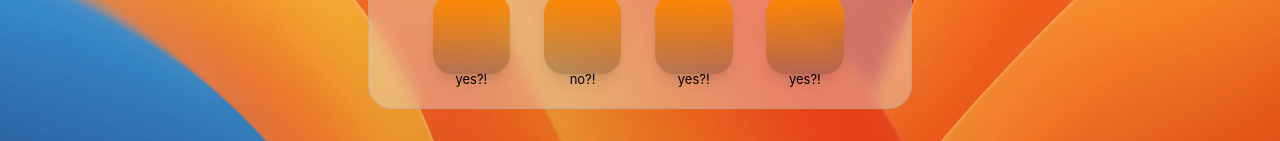
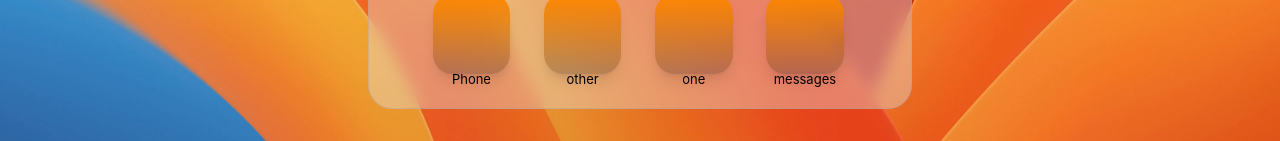
Before and after one commit to brycenGabaldon/brycengabaldon, a React (Create React App) app: page / in a window 1280 px wide. Shown: the part 659-800 px from the top of the page. Built offline with nearby package versions, Linux system fonts and the light colour scheme; the HTML template or start-up script is replaced by a standard one.

Commit message:
href test

```diff
--- a/package.json
+++ b/package.json
@@ -6,6 +6,7 @@
     "@testing-library/jest-dom": "^5.16.5",
     "@testing-library/react": "^13.3.0",
     "@testing-library/user-event": "^13.5.0",
+    "classnames": "^2.3.2",
     "framer-motion": "^7.1.0",
     "react": "^18.2.0",
     "react-dom": "^18.2.0",
--- a/src/components/File.jsx
+++ b/src/components/File.jsx
@@ -3,16 +3,18 @@ import { data } from '../iconData'
 import { motion } from 'framer-motion';
 
 export default function Buttons() {
+
+
   return (
     <div className='Roww'>
       {data.icons.map((icon, key) => {
-        return <div className="Spacing">
+        return <div className="Spacing" href={icon.ref}>
             <button className="buttons1 aspect-w-1 aspect-h-1" >
             <motion.div
         className={icon.iconClass} whileHover={{ scale: 1.3 }} whileTap={{ scale: 0.95 }}
-        style={icon.style} >
+        style={icon.style}>
         <div className={icon.labelClass} >
-      {icon.label}</div>
+      {icon.name}</div>
 
       </motion.div>
       </button>
--- a/src/iconData.js
+++ b/src/iconData.js
@@ -3,10 +3,10 @@ export const data = {
     {
 
     key : 1,
-  name : "messages",
+  name : "Phone",
   iconImg : "iconName",
-  label : "yes?!",
-  ref : "refLink",
+  label : "Phone",
+  ref : "tel:602-816-1523",
   onClick : "Function",
   labelClass : "buttonLabel",
   active : "active",
```
Also changed, not shown: 1 other file (tests, documents, lock files or other folders).
